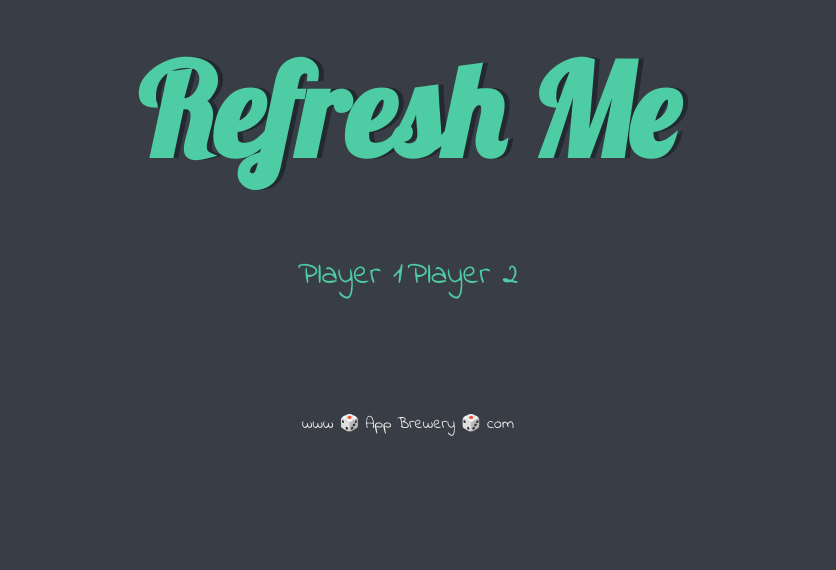
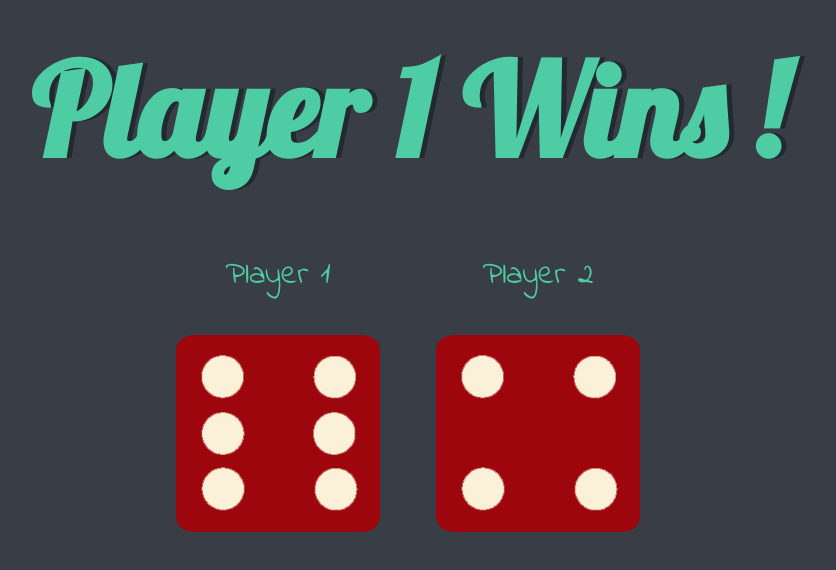
Before and after one commit to Mubasmk/diceGame, a plain HTML site: page index.html in a window 1280 px wide. Shown: the whole page, without its empty margins (232-1068 px from the left). Drawn offline with Linux system fonts and the light colour scheme.

Commit message:
final commit

```diff
--- a/dicee.html
+++ b/index.html
@@ -25,9 +25,9 @@
     </div>
 
 
+
+
+    <script src="/index.js"></script>
   </body>
 
-  <footer>
-    www 🎲 App Brewery 🎲 com
-  </footer>
 </html>
--- /dev/null
+++ b/index.js
@@ -0,0 +1,22 @@
+var randomNumber1=Math.floor(Math.random()*6)+1; //randome numbers 1-6
+var randomImages="dice"+randomNumber1+".png"; //dice1.png-dice6.png
+var imageSource = "images/"+randomImages; //images/dice1.png
+
+var image1= document.querySelectorAll("img")[0];
+
+image1.setAttribute("src",imageSource);
+
+var randomNumber2 = Math.floor(Math.random()*6)+1;
+
+var imageSource2 = "images/dice" + randomNumber2 + ".png";
+
+document.querySelectorAll("img")[1].setAttribute("src",imageSource2);
+
+if (randomNumber1 > randomNumber2){
+    document.querySelector("h1").innerHTML="Player 1 Wins !";
+}
+else if (randomNumber2 > randomNumber1){
+    document.querySelector("h1").innerHTML="Player 2 Wins !";
+}else{
+    document.querySelector("h1").innerHTML="Draw !";
+}
```
